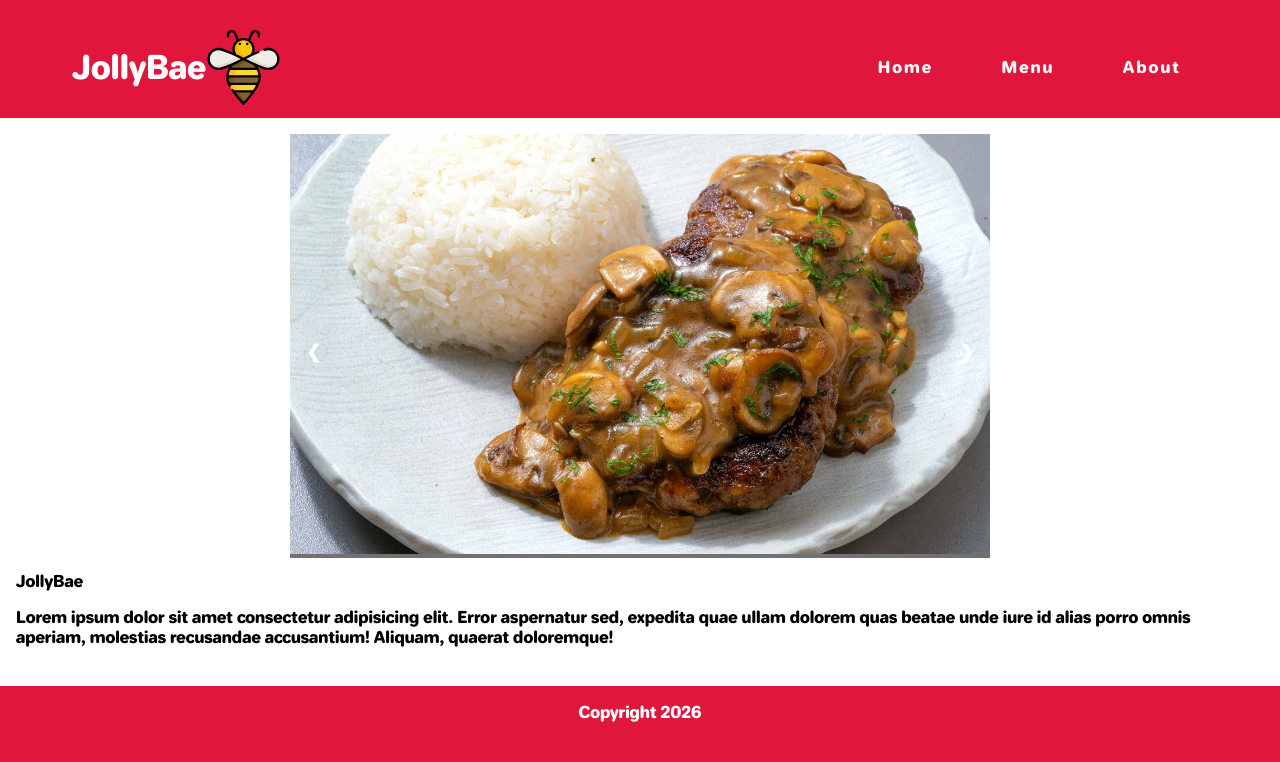
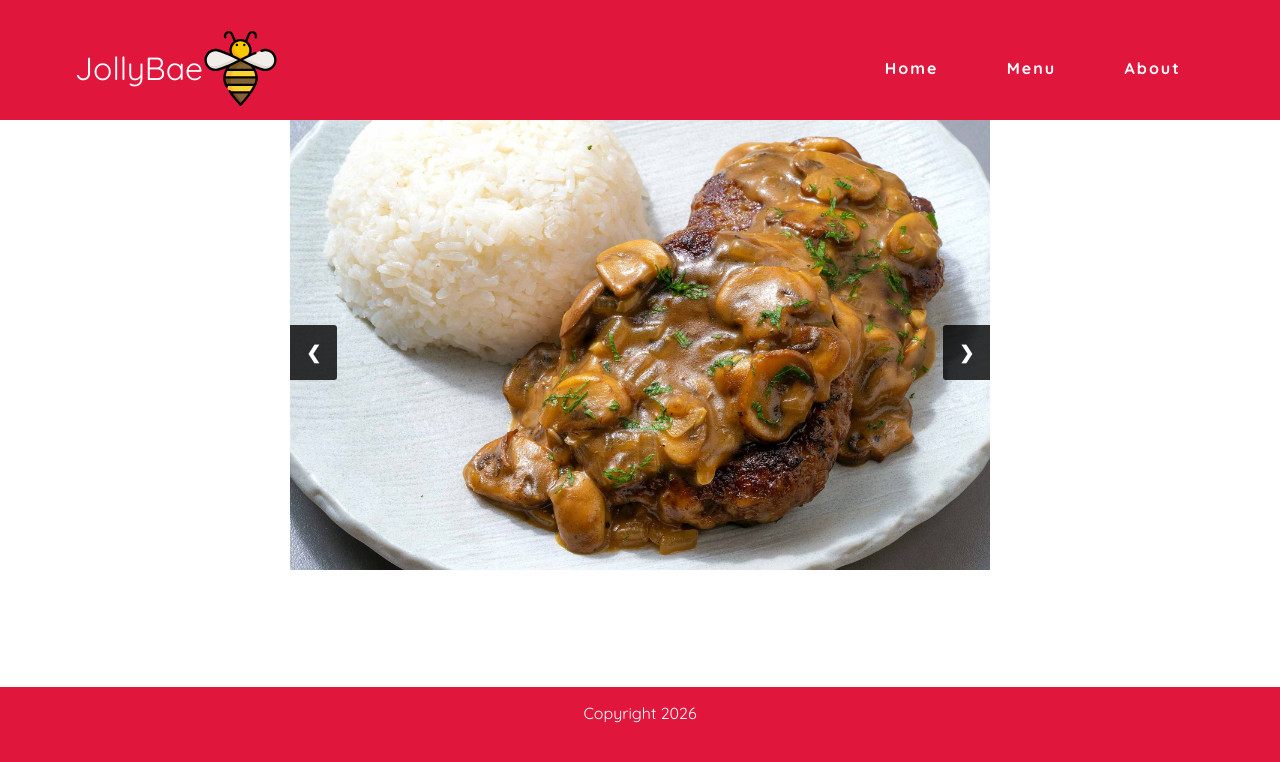
Before and after one commit to xamdp/restaurant-page, a website built with webpack: page src/template.html in a window 1280 px wide. Built offline with nearby package versions, Linux system fonts and the light colour scheme.

Commit message:
style: replace font with quicksand

```diff
--- a/src/styles.css
+++ b/src/styles.css
@@ -19,7 +19,7 @@
 html {
 	height: 100%;
 	margin: 0;
-	font-family: "Jellee", sans-serif;
+	font-family: "Quicksand", sans-serif;
 }
 
 .container {
@@ -74,8 +74,8 @@
 nav button {
 	padding: 1rem 1.2rem 1rem 1.2rem;
 	font-size: 1rem;
-	font-family: "Jellee";
-	font-weight: 300;
+	font-family: "Quicksand";
+	font-weight: 700;
 	letter-spacing: 2px;
 	color: var(--primary-bg);
 	border: none;
@@ -84,7 +84,6 @@
 }
 
 #content {
-	padding: 1rem;
 	display: flex;
 	flex-direction: column;
 	background-color: (--primary-bg);
@@ -98,9 +97,17 @@
 	justify-content: center;
 }
 
+.heading-text-container {
+	display: none;
+}
+
 .heading {
-	font-weight: 300;
-	font-size: 1rem;
+	font-weight: 600;
+	font-size: 1.5rem;
+}
+
+.text {
+	font-weight: 700;
 }
 
 .slideshow-container {
@@ -111,6 +118,13 @@
 
 .mySlides {
 	display: none;
+}
+
+.mySlides>img {
+	width: 100%;
+	height: 450px;
+	object-fit: cover;
+	object-position: center;
 }
 
 .mySlides.active {
@@ -131,17 +145,12 @@
 	transition: 0.6s ease;
 	border-radius: 0 3px 3px 0;
 	user-select: none;
-
+	background-color: rgba(0, 0, 0, 0.8);
 }
 
 .next {
 	right: 0;
 	border-radius: 3px 0 0 3px;
-}
-
-.prev:hover,
-.next:hover {
-	background-color: rgba(0, 0, 0, 0.8);
 }
 
 .dot {
@@ -157,7 +166,7 @@
 
 .active,
 .dot:hover {
-	background-color: #717171;
+	/* background-color: #717171; */
 }
 
 .fade {
--- a/src/template.html
+++ b/src/template.html
@@ -4,6 +4,9 @@
 	<meta charset="UTF-8">
 	<meta name="viewport" content="width=device-width, initial-scale=1.0">
 	<title>JollyBae: Bringing JOY to you</title>
+<link rel="preconnect" href="https://fonts.googleapis.com">
+<link rel="preconnect" href="https://fonts.gstatic.com" crossorigin>
+<link href="https://fonts.googleapis.com/css2?family=Quicksand:wght@300..700&display=swap" rel="stylesheet">
 </head>
 <body>
 	<header>
```
